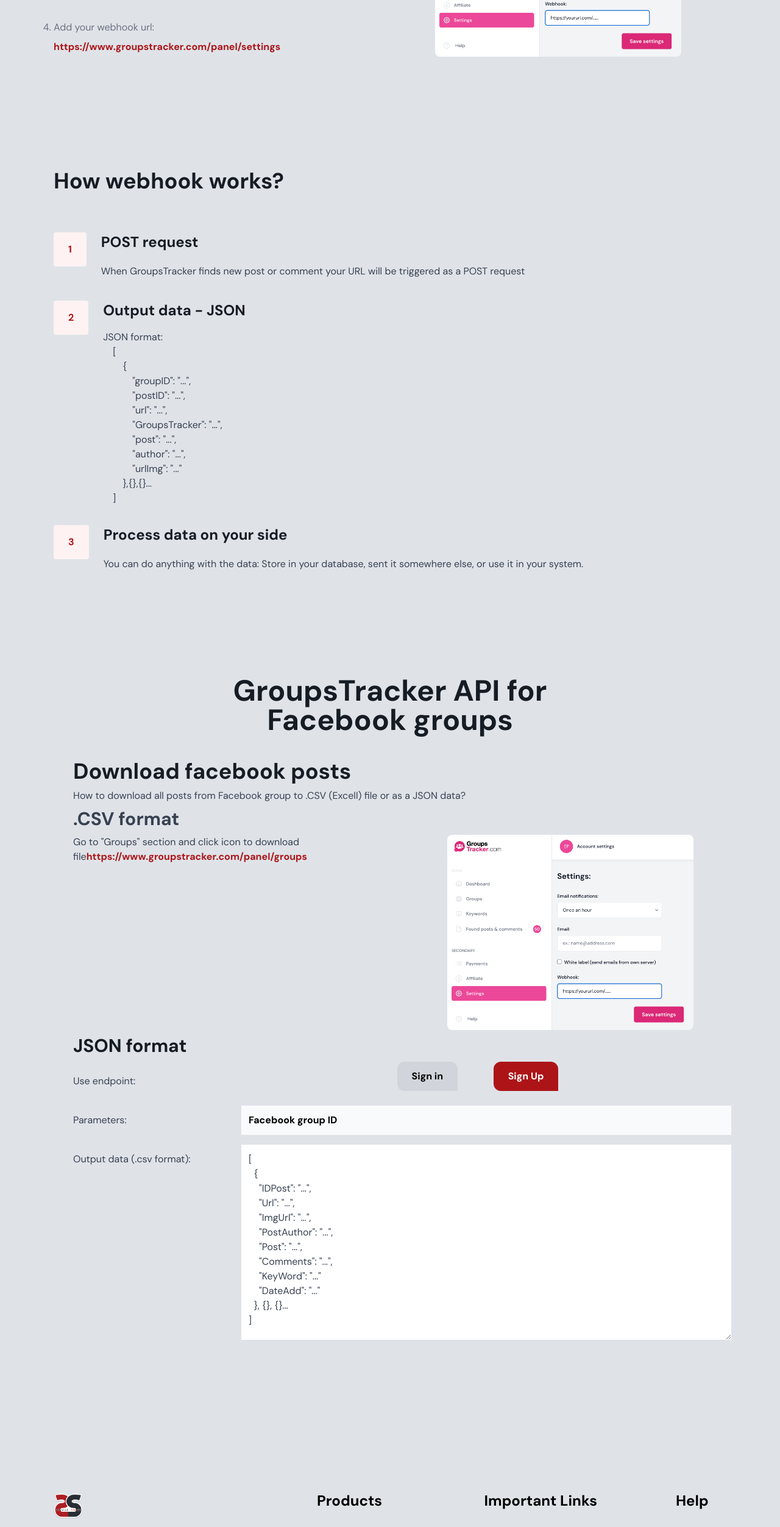
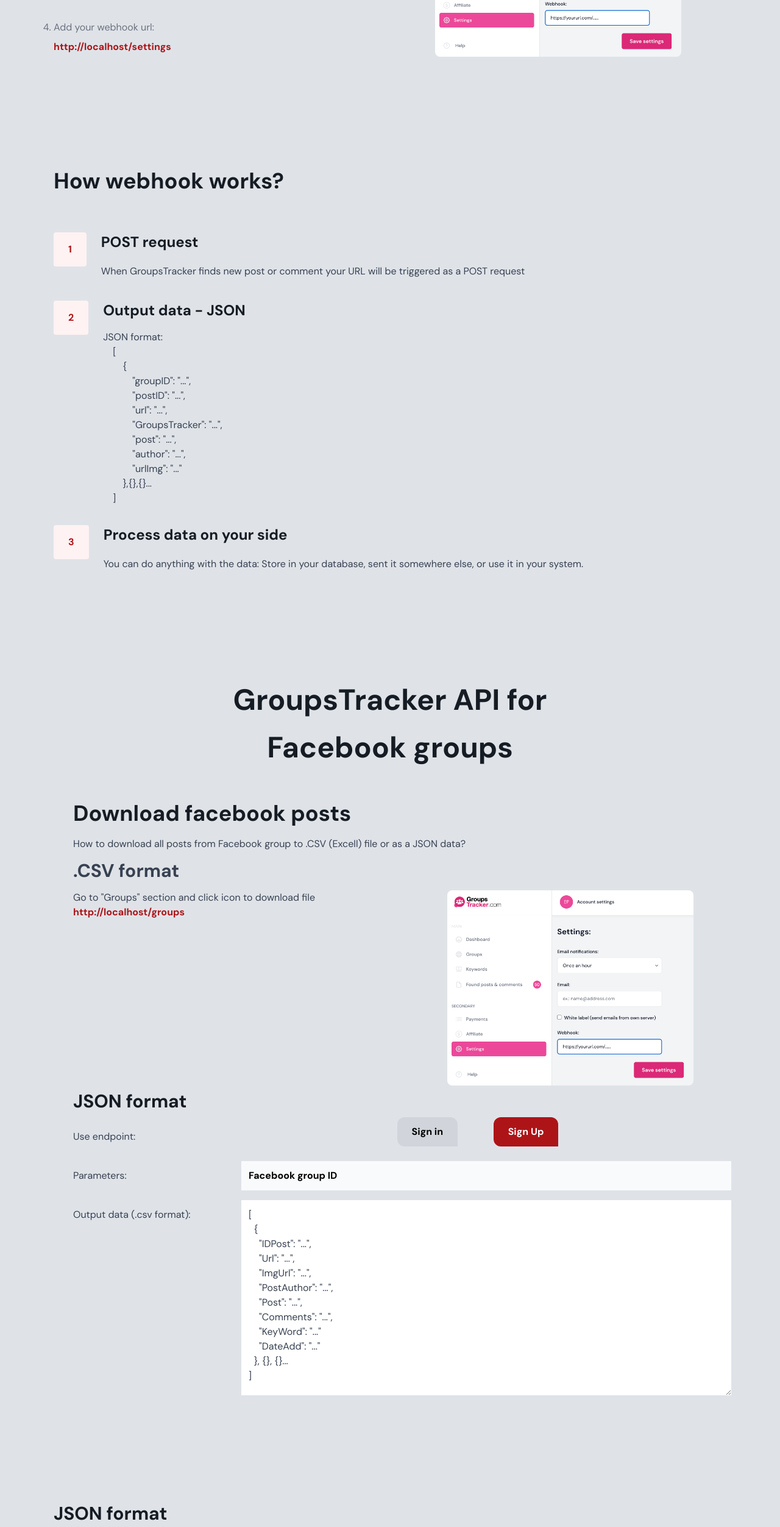
Before and after one commit to Rashad-Stack/trcker, a React (Vite) app: page /api-for-facebook-groups in a window 1280 px wide. Shown: the part 1299-3803 px from the top of the page at 61% size. Built offline with nearby package versions, Linux system fonts and the light colour scheme.

Commit message:
faccebok webhook page added

```diff
--- a/src/components/footer/facebookWebhook/GroupTrackerApi.jsx
+++ b/src/components/footer/facebookWebhook/GroupTrackerApi.jsx
@@ -5,31 +5,34 @@
 import { Button } from "../../ui";
 
 export default function GroupTrackerApi() {
+  const protocol = window.location.protocol;
+  const host = window.location.host;
+
   return (
     <div className="w-full py-20">
       <div className="mb-10 max-w-2xl mx-auto text-center">
         <div className="mt-2">
-          <h2 className="text-light-title dark:text-white mb-6 text-4xl lg:text-5xl font-bold font-heading">
+          <h2 className="text-light-title dark:text-white mb-6 text-4xl lg:text-5xl font-bold font-heading !leading-relaxed">
             GroupsTracker API for Facebook groups
           </h2>
         </div>
       </div>
       <div className="ml-2 lg:ml-8">
-        <h3 className="text-light-title dark:text-white text-3xl lg:text-4xl font-bold my-2 ">
+        <h3 className="text-light-title dark:text-white text-3xl lg:text-4xl font-bold my-2 !leading-relaxed">
           Download facebook posts
         </h3>
         <p className="text-gray-700 dark:text-dark-paragraph">
           How to download all posts from Facebook group to .CSV (Excell) file or
           as a JSON data?
         </p>
-        <h4 className="text-gray-700 dark:text-dark-paragraph text-2xl lg:text-3xl font-bold my-2">
+        <h4 className="text-gray-700 dark:text-dark-paragraph text-2xl lg:text-3xl font-bold my-2 !leading-relaxed">
           .CSV format
         </h4>
         <div className="flex flex-wrap -mx-6">
           <div className="w-full lg:w-1/2 px-6 text-gray-700 dark:text-dark-paragraph">
-            Go to "Groups" section and click icon to download file
+            {`Go to "Groups" section and click icon to download file`}{" "}
             <Link className=" text-primary font-bold" to="/groups">
-              https://www.groupstracker.com/panel/groups
+               {`${protocol}//${host}/groups`}
             </Link>
           </div>
           <div className="w-full lg:w-1/2 px-6 h-80">
--- a/src/components/footer/facebookWebhook/HowWebHookWorks.jsx
+++ b/src/components/footer/facebookWebhook/HowWebHookWorks.jsx
@@ -1,3 +1,4 @@
+/* eslint-disable react/no-unescaped-entities */
 import React from "react";
 
 export default function HowWebHookWorks() {
--- /dev/null
+++ b/src/components/footer/facebookWebhook/PostFormat.jsx
@@ -0,0 +1,55 @@
+import React from "react";
+import { Button } from "../../ui";
+
+export default function PostFormat() {
+  return (
+    <div className="w-full py-20">
+      <h4 className="text-light-title dark:text-white text-2xl lg:text-3xl font-bold my-2">
+        JSON format
+      </h4>
+      <div>
+        <div className="flex flex-wrap ">
+          <div
+            className="w-full lg:w-1/4 text-gray-700 dark:text-dark-paragraph"
+            style={{ lineHeight: "4rem" }}
+          >
+            Use endpoint:{" "}
+          </div>
+          <div className="w-full lg:w-3/4">
+            <div className="lg:w-1/2 container mx-auto px-4 flex justify-evenly items-center">
+              <Button title="Sign in" to="/login" big />
+              <Button title="Sign Up" to="/register" colored big />
+            </div>
+          </div>
+        </div>
+        <div className="flex flex-wrap ">
+          <div
+            className="w-full lg:w-1/4 text-gray-700 dark:text-dark-paragraph"
+            style={{ lineHeight: "4rem" }}
+          >
+            Parameters:{" "}
+          </div>
+          <div className="w-full lg:w-3/4">
+            {" "}
+            <input
+              className="m-2 block w-full font-bold p-3 bg-gray-50 outline-none"
+              defaultValue="Facebook group ID"
+            />
+          </div>
+        </div>
+        <div className="flex flex-wrap ">
+          <div
+            className="w-full lg:w-1/4 text-gray-700 dark:text-dark-paragraph"
+            style={{ lineHeight: "4rem" }}
+          >
+            Output data (.csv format):{" "}
+          </div>
+          <div className="w-full lg:w-3/4">
+            {" "}
+            <textarea className="m-2 block w-full p-3 bg-gray-50 outline-none h-80" defaultValue={"[\n  {\n    \"FacebookID\": \"...\",\n    \"Name\": \"...\",\n    \"Url\": \"...\",\n    \"Picture\": \"...\",\n    \"Description\": \"...\"\n  }, {}, {}...\n]"} />
+          </div>
+        </div>
+      </div>
+    </div>
+  );
+}
--- a/src/components/footer/facebookWebhook/QuickSetup.jsx
+++ b/src/components/footer/facebookWebhook/QuickSetup.jsx
@@ -3,6 +3,9 @@
 import setting from "../../../assets/images/settings.png";
 
 export default function QuickSetup() {
+  const protocol = window.location.protocol;
+  const host = window.location.host;
+
   return (
     <div className="w-full py-20">
       <div className="flex flex-wrap justify-between">
@@ -10,7 +13,7 @@
           <h2 className="text-light-title dark:text-white my-2 text-3xl lg:text-4xl font-bold mb-4">
             Quick setup
           </h2>
-          <ol style={{ "listStyle": "decimal" }}>
+          <ol style={{ listStyle: "decimal" }}>
             <li className="text-gray-700 dark:text-dark-paragraph leading-loose">
               <Link className="text-primary font-bold" to="/register">
                 Register
@@ -37,8 +40,8 @@
             </li>
             <li className="text-gray-500 leading-loose">
               Add your webhook url: <br />
-              <Link className="text-primary font-bold" href="/settings">
-                https://www.groupstracker.com/panel/settings
+              <Link className="text-primary font-bold" to="/setting">
+                {`${protocol}//${host}/settings`}
               </Link>
             </li>
           </ol>
--- a/src/components/footer/index.js
+++ b/src/components/footer/index.js
@@ -2,3 +2,4 @@
 export {default as QuickSetup} from "./facebookWebhook/QuickSetup"
 export {default as HowWebHookWorks} from "./facebookWebhook/HowWebHookWorks"
 export {default as GroupTrackerApi} from "./facebookWebhook/GroupTrackerApi"
+export {default as PostFormat} from "./facebookWebhook/PostFormat"
--- a/src/pages/footerLinks/FacebookWebhook.jsx
+++ b/src/pages/footerLinks/FacebookWebhook.jsx
@@ -1,7 +1,13 @@
 import React from "react";
 import Main from "../../layouts/Main";
-import { FacebookWebhookHeader, GroupTrackerApi, HowWebHookWorks, QuickSetup } from "../../components/footer";
-
+import {
+  FacebookWebhookHeader,
+  GroupTrackerApi,
+  HowWebHookWorks,
+  PostFormat,
+  QuickSetup
+} from "../../components/footer";
+import { Comments } from "../../components/HowItWorks";
 
 export default function FacebookWebhook() {
   return (
@@ -12,7 +18,9 @@
           <QuickSetup />
           <HowWebHookWorks />
           <GroupTrackerApi />
+          <PostFormat />
         </div>
+          <Comments />
       </section>
     </Main>
   );
```
